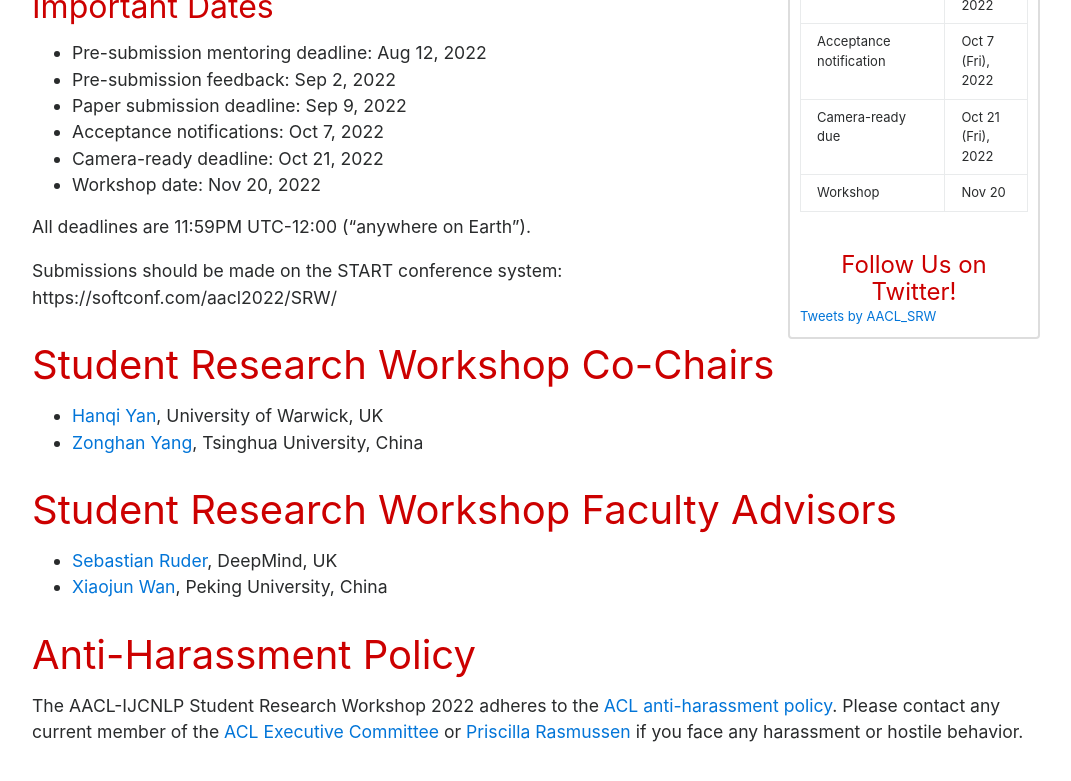
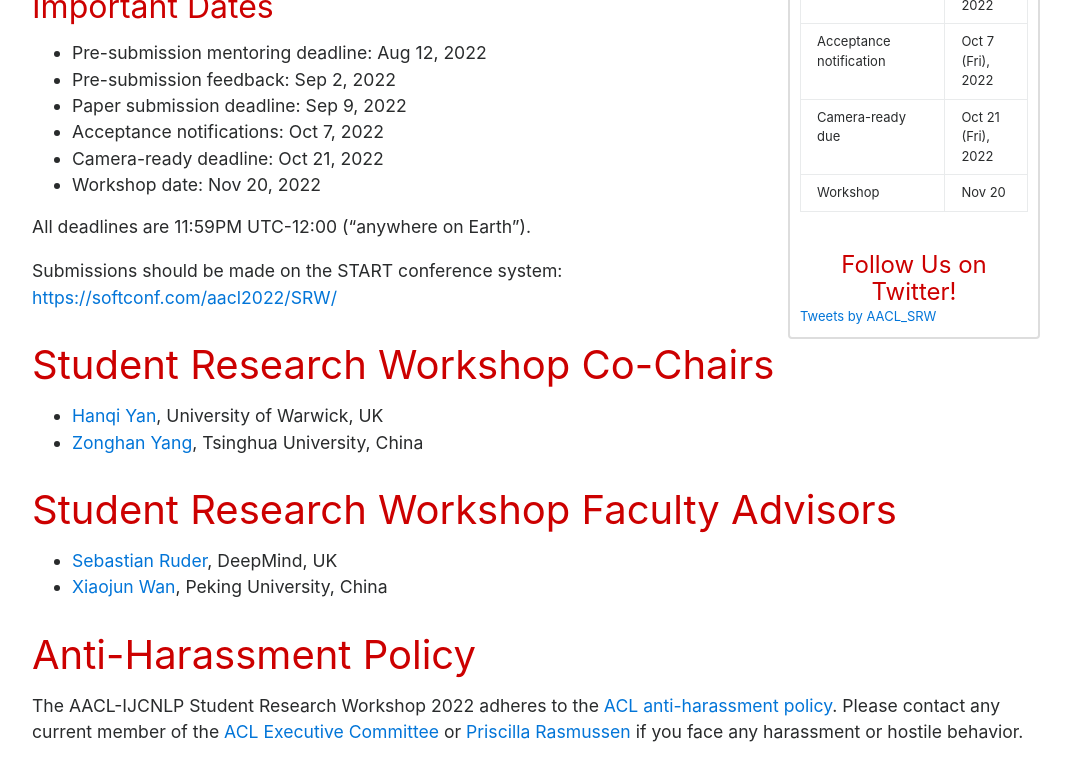
Before and after one commit to aacl2023-srw/aacl2023-srw.github.io, a Jekyll site: the page built from index.md, in a window 1280 px wide and 900 px high, scrolled down 861 px. Shown: the top 781 px of the window, without its empty margins (104-1175 px from the left). Built offline with Jekyll 4.4.1, drawn with Linux system fonts in a browser that asks for light colours; comment, search, counter and statistics services are not loaded; part of the change alters nothing that is shown.

```diff
--- a/index.md
+++ b/index.md
@@ -22,7 +22,7 @@ The AACL-IJCNLP 2022 Student Research Workshop (SRW) will be held in conjunction
 
 All deadlines are 11:59PM UTC-12:00 ("anywhere on Earth").
 
-Submissions should be made on the START conference system: https://softconf.com/aacl2022/SRW/
+Submissions should be made on the START conference system: [https://softconf.com/aacl2022/SRW/](https://softconf.com/aacl2022/SRW/)
 
 
 # Student Research Workshop Co-Chairs
```
